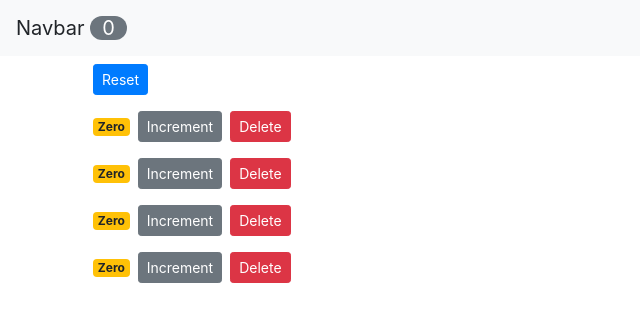
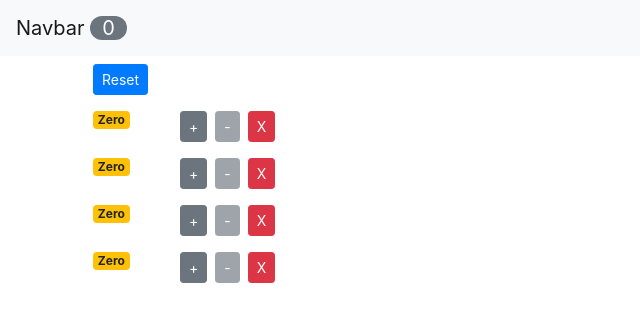
Before and after one commit to btsui3/DjangoReact, a React (Create React App) app: page / in a window 1280 px wide. Shown: the top 322 px of the page, without its empty margins (0-640 px from the left). Built offline with nearby package versions, Linux system fonts and the light colour scheme.

Commit message:
Added decrement functionality

```diff
--- a/src/components/counter.jsx
+++ b/src/components/counter.jsx
@@ -1,5 +1,6 @@
 import React, { Component } from "react";
 
+// This component is a "controlled" component.
 export class Counter extends Component {
   styles = {
     fontSize: 50,
@@ -11,25 +12,44 @@ export class Counter extends Component {
     if (prevProps.counter.value !== this.props.counter.value) {
       //ajax call
     }
+    console.log("prevState", prevState);
+  }
+
+  componentWillUnmount() {
+    console.log("Counter-Unmount");
   }
 
   render() {
+    const { onDecrement, onIncrement, onDelete } = this.props;
+
     return (
-      <div>
-        {this.props.children}
+      <div getBadgeClasses="container">
+        <div className="row">
+          <div className="col-1">
             <span className={this.getBadgeClasses()}>{this.formatCount()}</span>
+          </div>
+          <div className="col">
             <button
-          onClick={() => this.props.onIncrement(this.props.counter)}
+              onClick={() => onIncrement(this.props.counter)}
               className="btn btn-secondary btn-sm"
             >
-          Increment
+              +
             </button>
             <button
-          onClick={() => this.props.onDelete(this.props.counter.id)}
-          className="btn btn-danger btn-sm m-2"
+              onClick={() => onDecrement(this.props.counter)}
+              className="btn btn-secondary btn-sm m-2"
+              disabled={this.props.counter.value === 0 ? "disabled" : ""}
             >
-          Delete
+              -
             </button>
+            <button
+              onClick={() => onDelete(this.props.counter.id)}
+              className="btn btn-danger btn-sm"
+            >
+              X
+            </button>
+          </div>
+        </div>
       </div>
     );
   }
--- a/src/components/counters.jsx
+++ b/src/components/counters.jsx
@@ -2,7 +2,13 @@ import React, { Component } from "react";
 import Counter from "./counter";
 class Counters extends Component {
   render() {
-    const { onReset, counters, onDelete, onIncrement } = this.props;
+    const {
+      onReset,
+      counters,
+      onDelete,
+      onIncrement,
+      onDecrement
+    } = this.props;
     return (
       <div>
         <button onClick={onReset} className="btn btn-primary btn-sm m-2">
@@ -13,6 +19,7 @@ class Counters extends Component {
             key={counter.id}
             onDelete={onDelete}
             onIncrement={onIncrement}
+            onDecrement={onDecrement}
             counter={counter}
           />
         ))}
--- a/src/components/navbar.jsx
+++ b/src/components/navbar.jsx
@@ -1,11 +1,13 @@
-import React from "react";
+import React, { Component } from "react";
 //stateless functional component
-const NavBar = ({ totalCounters }) => {
+const NavBar = ({totalCounters}) => {
   return (
     <nav className="navbar navbar-light bg-light">
-      <a className="navbar-brand">
+      <a className="navbar-brand" href="#">
         Navbar{" "}
-        <span className="bade badge-pill badge-secondary">{totalCounters}</span>
+        <span className="bade badge-pill badge-secondary">
+          {totalCounters}
+        </span>
       </a>
     </nav>
   );
```
Also changed, not shown: 1 other file (tests, documents, lock files or other folders). Lines whose indentation alone changed are shown as unchanged.
